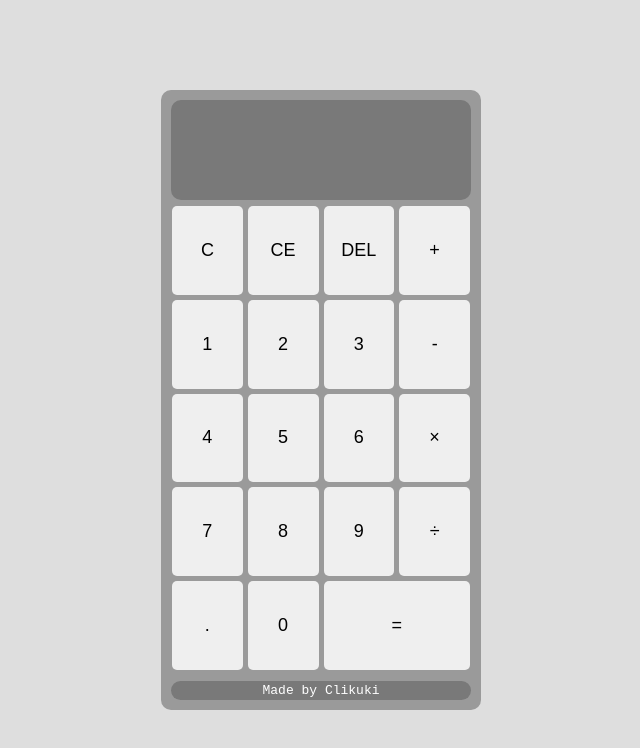
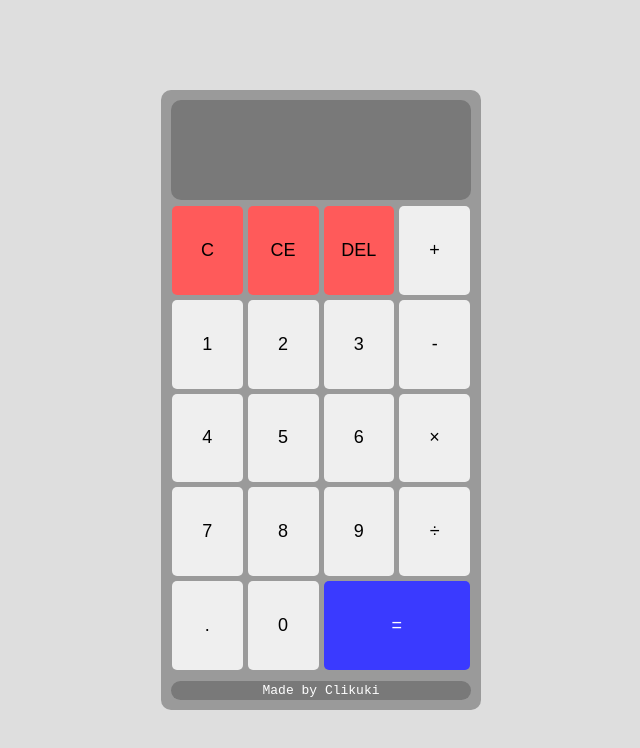
Before and after one commit to clikuki/TOP-Calculator, a website: page index.html in a window 1280 px wide. Shown: the whole page, without its empty margins (319-959 px from the left). Drawn offline with Linux system fonts and the light colour scheme.

Commit message:
colored some of the buttons

```diff
--- a/style.css
+++ b/style.css
@@ -96,8 +96,22 @@ body {
 
 #input :last-child {
 	grid-column: 3 / 5;
+	background-color: #3a3aff;
+	color: #ffffff;
+}
+
+#input :last-child:hover {
+	background-color: #2a2aff;
 }
 
 #currOperand {
 	font-size: x-large;
 }
+
+.delete {
+	background-color: #ff5a5a;
+}
+
+.delete:hover {
+	background-color: #ff4a4a !important;
+}
```
